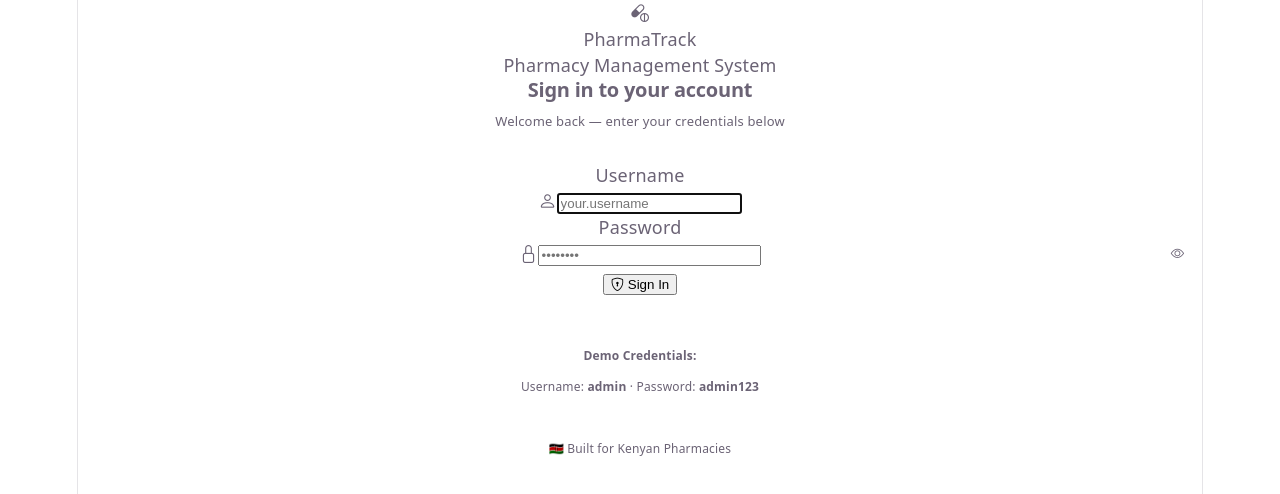
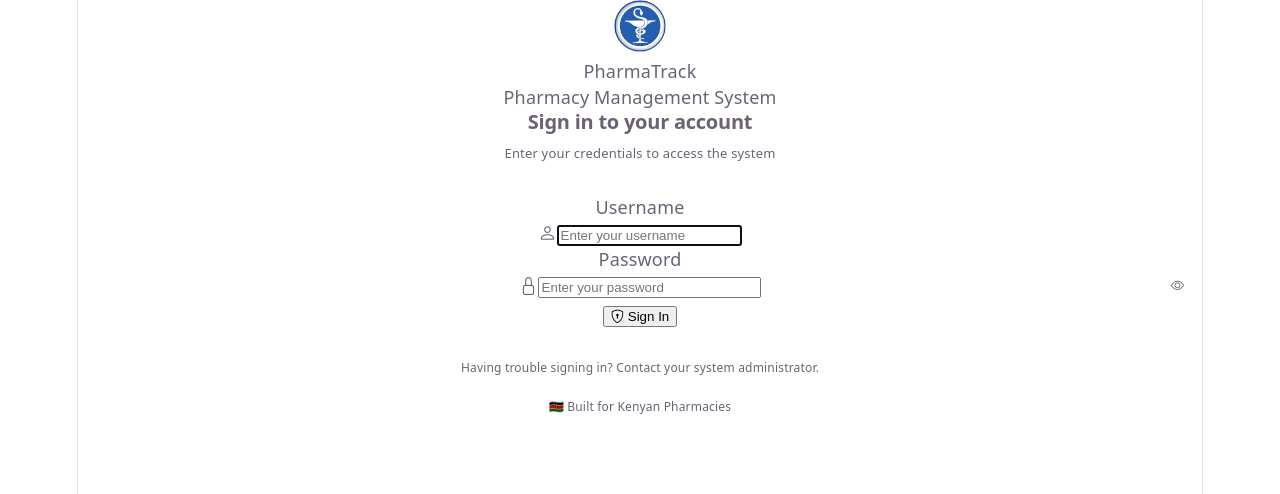
Before and after one commit to steve-ongera/pharmacy_management_project, a React (Vite) app in the folder frontend/: page /login in a window 1280 px wide. Shown: the top 494 px of the page. Built offline with nearby package versions, Linux system fonts and the light colour scheme; no server answers; the HTML template or start-up script is replaced by a standard one.

Commit message:
made updates

```diff
--- a/frontend/src/pages/Login.jsx
+++ b/frontend/src/pages/Login.jsx
@@ -27,10 +27,14 @@ export default function Login() {
   return (
     <div className="login-page">
       <div className="login-card">
+
+        {/* Logo */}
         <div className="login-logo">
-          <div className="icon">
-            <i className="bi bi-capsule-pill" />
-          </div>
+          <img
+            src="/pharmacy-logo.png"
+            alt="PharmaTrack Logo"
+            style={{ height: 52, width: 'auto', objectFit: 'contain' }}
+          />
           <div>
             <div className="name">PharmaTrack</div>
             <div className="tagline">Pharmacy Management System</div>
@@ -41,7 +45,7 @@ export default function Login() {
           Sign in to your account
         </h2>
         <p style={{ color: 'var(--gray-400)', fontSize: 13, marginBottom: 28 }}>
-          Welcome back — enter your credentials below
+          Enter your credentials to access the system
         </p>
 
         {error && (
@@ -58,7 +62,7 @@ export default function Login() {
               <i className="bi bi-person input-prefix" />
               <input
                 className="form-control"
-                placeholder="your.username"
+                placeholder="Enter your username"
                 value={form.username}
                 onChange={e => setForm({ ...form, username: e.target.value })}
                 required autoFocus
@@ -74,17 +78,23 @@ export default function Login() {
                 <input
                   className="form-control"
                   type={showPass ? 'text' : 'password'}
-                  placeholder="••••••••"
+                  placeholder="Enter your password"
                   value={form.password}
                   onChange={e => setForm({ ...form, password: e.target.value })}
                   required
                   style={{ paddingRight: 40 }}
                 />
               </div>
-              <button type="button"
+              <button
+                type="button"
                 onClick={() => setShowPass(!showPass)}
-                style={{ position: 'absolute', right: 12, top: '50%', transform: 'translateY(-50%)',
-                  background: 'none', border: 'none', cursor: 'pointer', color: 'var(--gray-400)' }}>
+                style={{
+                  position: 'absolute', right: 12, top: '50%',
+                  transform: 'translateY(-50%)',
+                  background: 'none', border: 'none',
+                  cursor: 'pointer', color: 'var(--gray-400)'
+                }}
+              >
                 <i className={`bi ${showPass ? 'bi-eye-slash' : 'bi-eye'}`} />
               </button>
             </div>
@@ -104,12 +114,11 @@ export default function Login() {
           </button>
         </form>
 
-        <div style={{ marginTop: 32, padding: 16, background: 'var(--gray-50)', borderRadius: 'var(--radius)', fontSize: 12, color: 'var(--gray-500)' }}>
-          <div style={{ fontWeight: 600, marginBottom: 4 }}>Demo Credentials:</div>
-          <div>Username: <strong>admin</strong> · Password: <strong>admin123</strong></div>
+        <div style={{ textAlign: 'center', marginTop: 28, fontSize: 12, color: 'var(--gray-400)' }}>
+          Having trouble signing in? Contact your system administrator.
         </div>
 
-        <div style={{ textAlign: 'center', marginTop: 20, fontSize: 12, color: 'var(--gray-400)' }}>
+        <div style={{ textAlign: 'center', marginTop: 12, fontSize: 12, color: 'var(--gray-300)' }}>
           🇰🇪 Built for Kenyan Pharmacies
         </div>
       </div>
--- a/frontend/src/styles/main.css
+++ b/frontend/src/styles/main.css
@@ -41,7 +41,7 @@
   --header-height: 64px;
   --radius: 10px;
   --radius-lg: 16px;
-  --radius-xl: 20px;
+  --radius-xl: 15px;
   --shadow-sm: 0 1px 2px rgba(0,0,0,.06);
   --shadow: 0 1px 3px rgba(0,0,0,.08), 0 1px 2px rgba(0,0,0,.06);
   --shadow-md: 0 4px 6px rgba(0,0,0,.07), 0 2px 4px rgba(0,0,0,.06);
@@ -355,14 +355,23 @@ tbody tr:hover { background: var(--gray-50); }
 .loading-center { display: flex; align-items: center; justify-content: center; padding: 60px; }
 
 /* ── Login ──────────────────────────────────────────────────────────────────── */
+/* ── Login ── */
 .login-page {
-  min-height: 100vh; background: linear-gradient(135deg, var(--blue-800) 0%, var(--blue-600) 60%, var(--blue-400) 100%);
-  display: flex; align-items: center; justify-content: center; padding: 24px;
+  min-height: 100vh;
+  background: var(--gray-50);   /* was a blue gradient — now clean white/off-white */
+  display: flex;
+  align-items: center;
+  justify-content: center;
+  padding: 24px;
 }
+
 .login-card {
-  background: white; border-radius: var(--radius-xl);
-  padding: 40px; width: 100%; max-width: 420px;
-  box-shadow: 0 25px 50px rgba(0,0,0,.25);
+  background: white;
+  border-radius: var(--radius-xl);
+  padding: 40px;
+  width: 100%;
+  max-width: 420px;
+  box-shadow: 0 4px 24px rgba(0, 0, 0, 0.08), 0 1px 4px rgba(0, 0, 0, 0.04); /* softer shadow on light bg */
 }
 .login-logo {
   display: flex; align-items: center; gap: 12px; margin-bottom: 32px;
```
Also changed, not shown: frontend/public/pharmacy-logo.png (added).
